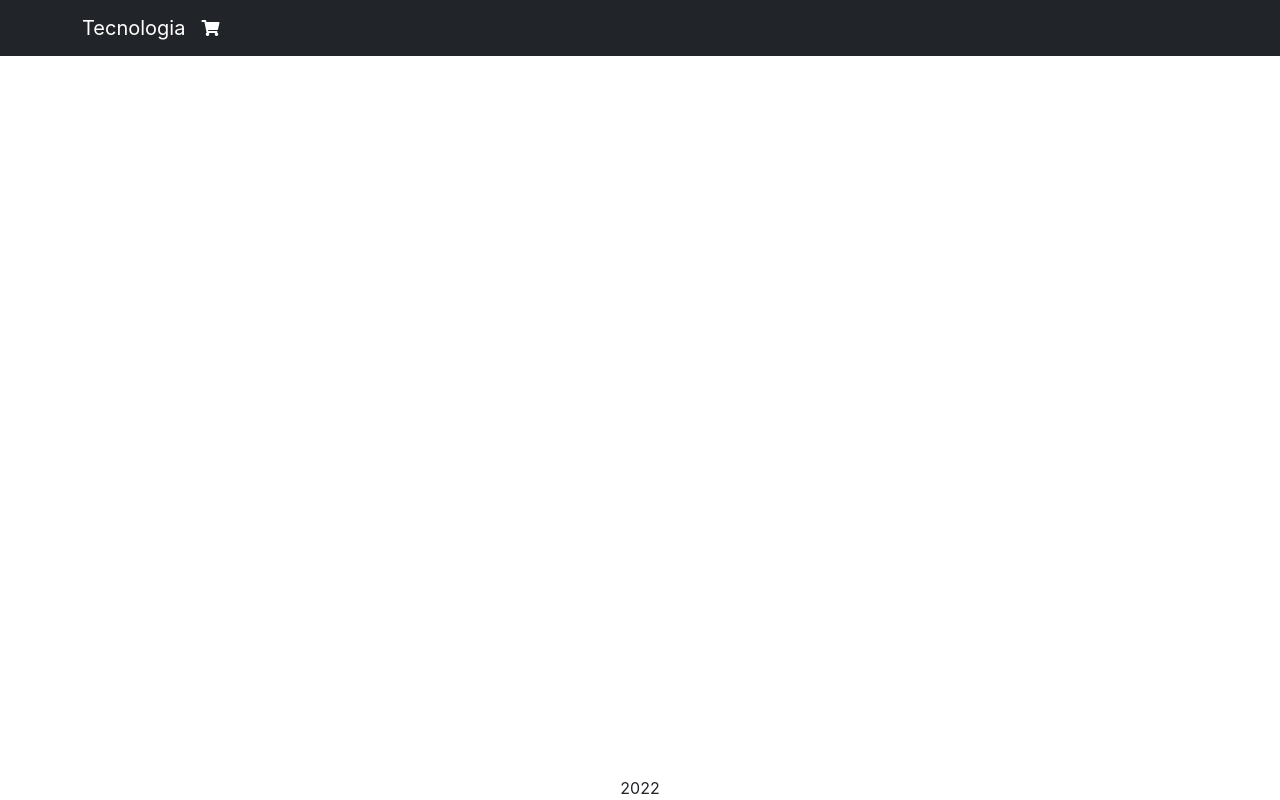
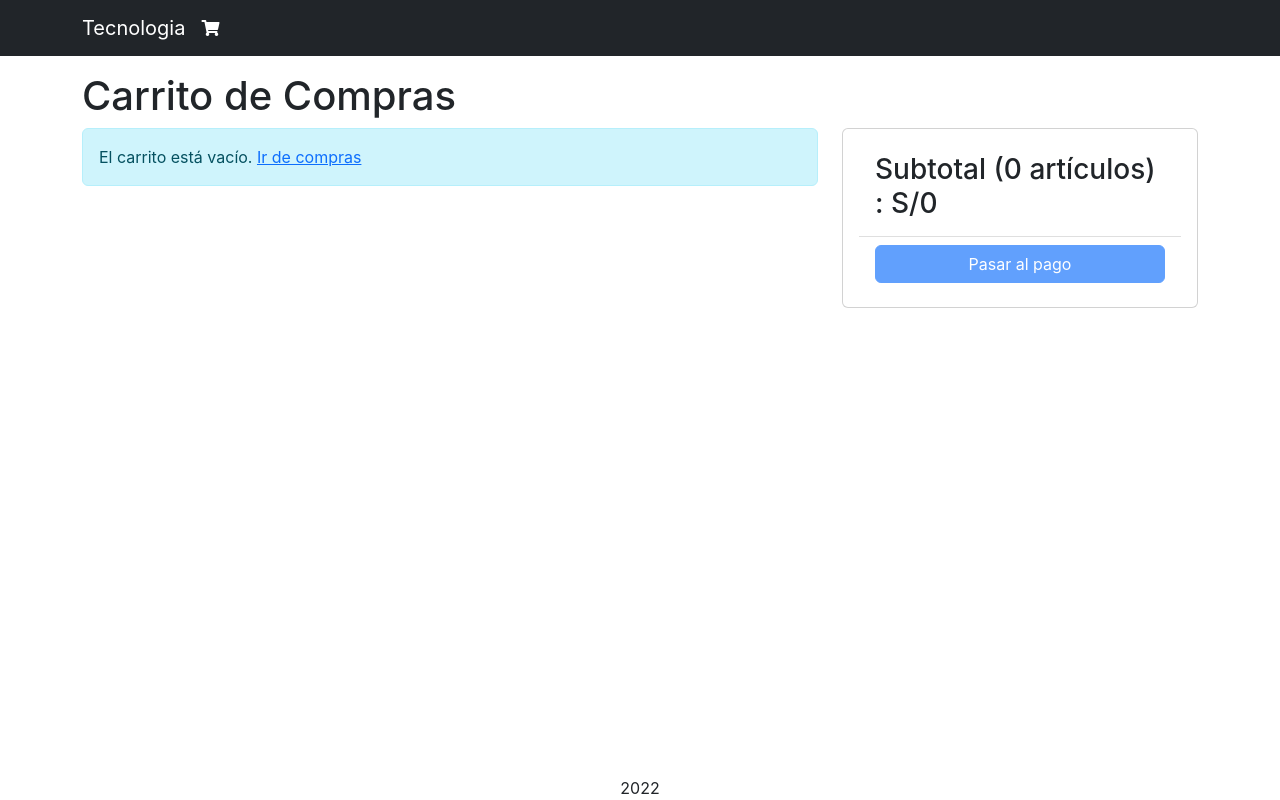
Before and after one commit to davquipe/carrito-de-compras, a React (Create React App) app in the folder frontend/: page /cart in a window 1280 px wide. Before the commit this address had no page. Built offline with nearby package versions, Linux system fonts and the light colour scheme.

Commit message:
[ADD] Carrito de compra - vista

```diff
--- a/frontend/src/App.js
+++ b/frontend/src/App.js
@@ -7,6 +7,7 @@
 import { LinkContainer } from 'react-router-bootstrap';
 import { useContext } from 'react';
 import { Store } from './Store';
+import CartScreen from './screens/CartScreen';
 
 function App() {
   const { state } = useContext(Store);
@@ -37,6 +38,7 @@
           <Container className="mt-3">
             <Routes>
               <Route path="/product/:slug" element={<ProductScreen />} />
+              <Route path="/cart" element={<CartScreen />} />
               <Route path="/" element={<HomeScreen />} />
             </Routes>
           </Container>
--- a/frontend/src/index.css
+++ b/frontend/src/index.css
@@ -53,3 +53,9 @@
 .color-cart {
   color: #ffffff;
 }
+
+.img-thumbnail {
+  width: 100%;
+  max-width: 100px;
+  /* height: 80px; */
+}
--- /dev/null
+++ b/frontend/src/screens/CartScreen.js
@@ -0,0 +1,95 @@
+import React, { useContext } from 'react';
+import { Store } from '../Store';
+import { Helmet } from 'react-helmet-async';
+import Row from 'react-bootstrap/Row';
+import Col from 'react-bootstrap/Col';
+import MessageBox from '../components/MessageBox';
+import ListGroup from 'react-bootstrap/ListGroup';
+import Button from 'react-bootstrap/Button';
+import Card from 'react-bootstrap/Card';
+import { Link } from 'react-router-dom';
+
+export default function CartScreen() {
+  const { state, dispatch: ctxDispatch } = useContext(Store);
+  const {
+    cart: { cartItems },
+  } = state;
+  return (
+    <div>
+      <Helmet>
+        <title>Carrito de compras</title>
+      </Helmet>
+      <h1>Carrito de Compras</h1>
+      <Row>
+        <Col md={8}>
+          {cartItems.length === 0 ? (
+            <MessageBox>
+              El carrito está vacío. <Link to="/">Ir de compras</Link>
+            </MessageBox>
+          ) : (
+            <ListGroup>
+              {cartItems.map((item) => (
+                <ListGroup.Item key={item._id}>
+                  <Row className="align-items-center">
+                    <Col md={4}>
+                      <img
+                        src={item.image}
+                        alt={item.name}
+                        className="img-fluid rounded img-thumbnail"
+                      ></img>{' '}
+                      <Link to={`/product/${item.slug}`}>{item.name}</Link>
+                    </Col>
+                    <Col md={3}>
+                      <Button variant="light" disabled={item.quantity === 1}>
+                        <i className="fas fa-minus-circle"></i>
+                      </Button>{' '}
+                      <span>{item.quantity}</span>{' '}
+                      <Button
+                        variant="light"
+                        disabled={item.quantity === item.countInStock}
+                      >
+                        <i className="fas fa-plus-circle"></i>
+                      </Button>
+                    </Col>
+                    <Col md={3}>S/{item.price}</Col>
+                    <Col md={2}>
+                      <Button variant="light">
+                        <i className="fas fa-trash"></i>
+                      </Button>
+                    </Col>
+                  </Row>
+                </ListGroup.Item>
+              ))}
+            </ListGroup>
+          )}
+        </Col>
+        <Col md={4}>
+          <Card>
+            <Card.Body>
+              <ListGroup variant="flush">
+                <ListGroup.Item>
+                  <h3>
+                    Subtotal ({cartItems.reduce((a, c) => a + c.quantity, 0)}{' '}
+                    artículos) : S/
+                    {cartItems.reduce((a, c) => a + c.price * c.quantity, 0)}
+                  </h3>
+                </ListGroup.Item>
+                <ListGroup.Item>
+                  <div className="d-grid">
+                    <Button
+                      type="button"
+                      variant="primary"
+                      disabled={cartItems.length === 0}
+                    >
+                      Pasar al pago
+                    </Button>
+                  </div>
+                </ListGroup.Item>
+              </ListGroup>
+            </Card.Body>
+          </Card>
+        </Col>
+      </Row>
+    </div>
+  );
+}
--- a/frontend/src/screens/ProductScreen.js
+++ b/frontend/src/screens/ProductScreen.js
@@ -13,6 +13,7 @@
 import MessageBox from '../components/MessageBox';
 import { getError } from '../utils';
 import { Store } from '../Store';
+import { useNavigate } from 'react-router-dom';
 
 const reducer = (state, action) => {
   switch (action.type) {
@@ -28,6 +29,7 @@
 };
 
 function ProductScreen() {
+  const navigate = useNavigate();
   const params = useParams();
   const { slug } = params;
   const [{ loading, error, product }, dispatch] = useReducer(reducer, {
@@ -63,6 +65,7 @@
       type: 'CART_ADD_ITEM',
       payload: { ...product, quantity },
     });
+    navigate('/cart');
   };
 
   return loading ? (
```
